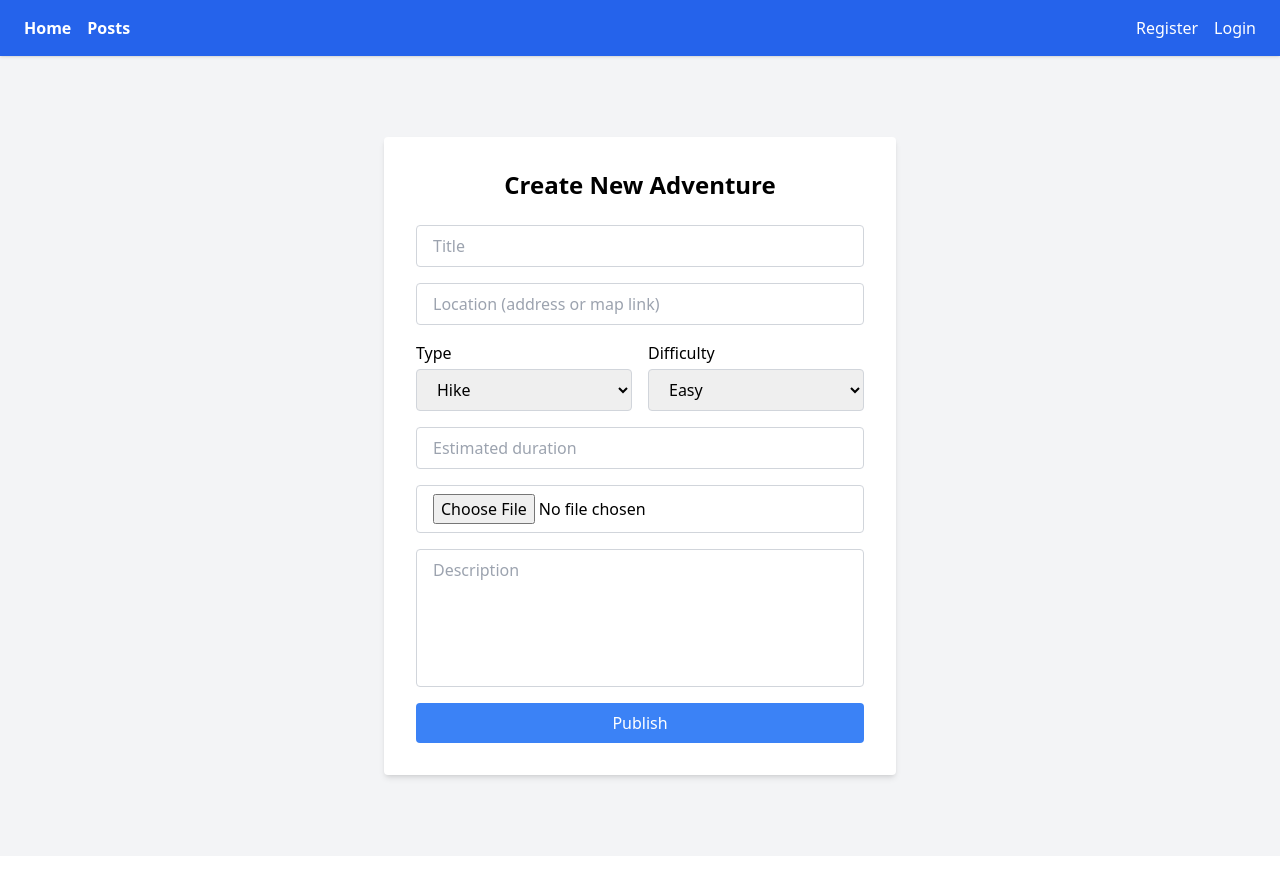
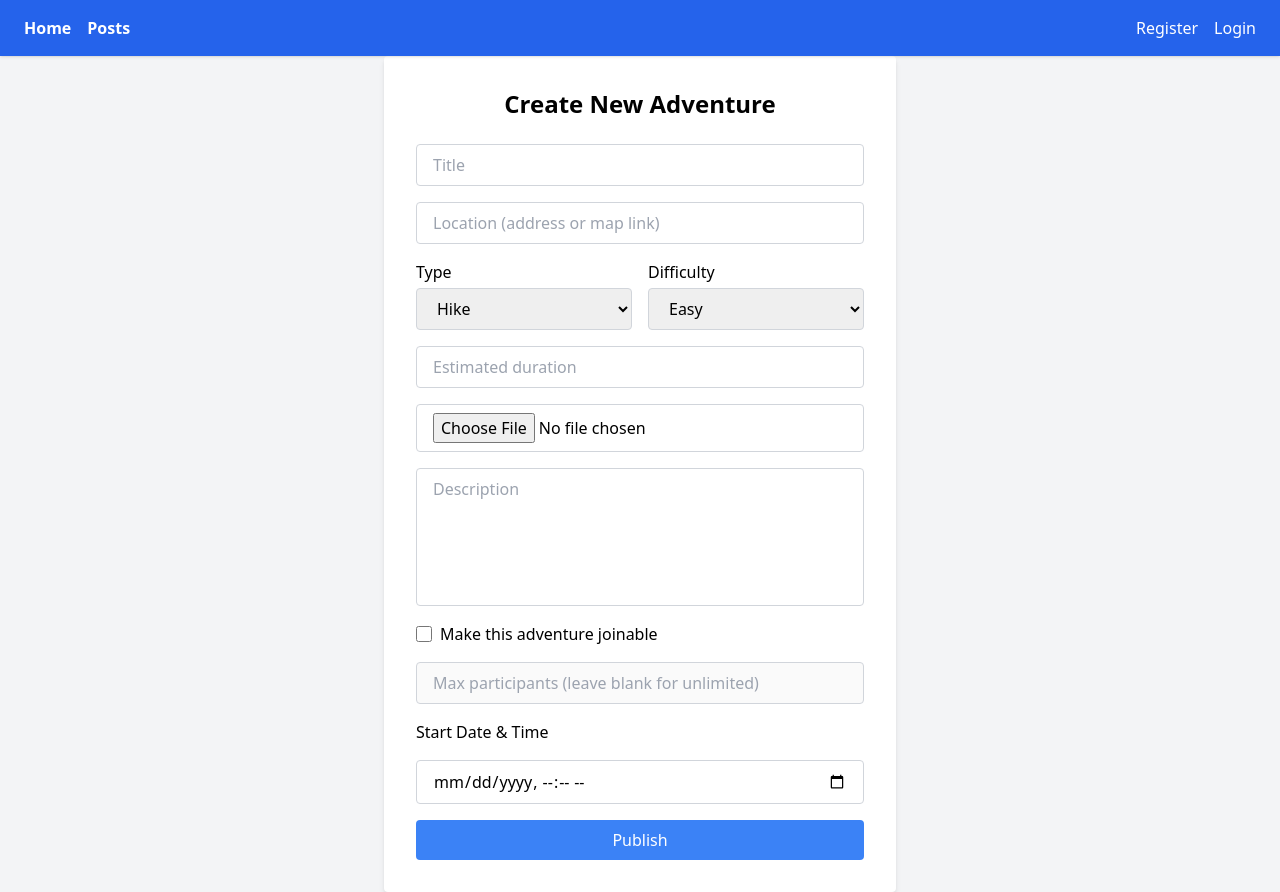
Before and after one commit to branisted/ROam, a React (Vite) app in the folder frontend/: page /add-post in a window 1280 px wide. Before the commit the page ends 856 px from the top, so only its background shows below. Built offline with nearby package versions, Linux system fonts and the light colour scheme.

Commit message:
Modified the AddPost.jsx form to accomodate previous changes

```diff
--- a/frontend/src/pages/AddPost.jsx
+++ b/frontend/src/pages/AddPost.jsx
@@ -10,6 +10,9 @@ function AddPost() {
     const [estimated_duration, setEstimatedDuration] = useState('');
     const [photoFile, setPhotoFile] = useState(null);
     const [description, setDescription] = useState('');
+    const [isJoinable, setIsJoinable] = useState(false);
+    const [maxParticipants, setMaxParticipants] = useState('');
+    const [startsOn, setStartsOn] = useState('');
     const [error, setError] = useState('');
     const navigate = useNavigate();
 
@@ -26,6 +29,14 @@ function AddPost() {
             formData.append('estimated_duration', estimated_duration);
             formData.append('description', description);
             formData.append('author_id', author_id);
+            formData.append('starts_on', startsOn); // New field
+
+            // New joinable fields
+            formData.append('is_joinable', isJoinable ? 1 : 0);
+            if (isJoinable && maxParticipants) {
+                formData.append('max_participants', maxParticipants);
+            }
+
             if (photoFile) {
                 formData.append('photo', photoFile);
             }
@@ -115,6 +126,38 @@ function AddPost() {
                         required
                         className="px-4 py-2 border border-gray-300 rounded focus:outline-none focus:ring-2 focus:ring-blue-400 resize-none"
                     />
+                    {/* New fields for joinable adventure */}
+                    <div className="flex items-center gap-2">
+                        <input
+                            type="checkbox"
+                            id="isJoinable"
+                            checked={isJoinable}
+                            onChange={e => {
+                                setIsJoinable(e.target.checked);
+                                if (!e.target.checked) setMaxParticipants('');
+                            }}
+                            className="w-4 h-4"
+                        />
+                        <label htmlFor="isJoinable" className="font-medium">Make this adventure joinable</label>
+                    </div>
+                    <input
+                        type="number"
+                        min="1"
+                        placeholder="Max participants (leave blank for unlimited)"
+                        value={maxParticipants}
+                        onChange={e => setMaxParticipants(e.target.value.replace(/^0+/, ''))}
+                        disabled={!isJoinable}
+                        className="px-4 py-2 border border-gray-300 rounded focus:outline-none focus:ring-2 focus:ring-blue-400"
+                    />
+                    {/* New starts_on field */}
+                    <label className="block font-medium">Start Date & Time</label>
+                    <input
+                        type="datetime-local"
+                        value={startsOn}
+                        onChange={e => setStartsOn(e.target.value)}
+                        required
+                        className="px-4 py-2 border border-gray-300 rounded focus:outline-none focus:ring-2 focus:ring-blue-400"
+                    />
                     <button
                         type="submit"
                         className="bg-blue-500 text-white py-2 rounded hover:bg-blue-600 transition"
```
Also changed, not shown: 1 other file (tests, documents, lock files or other folders).
